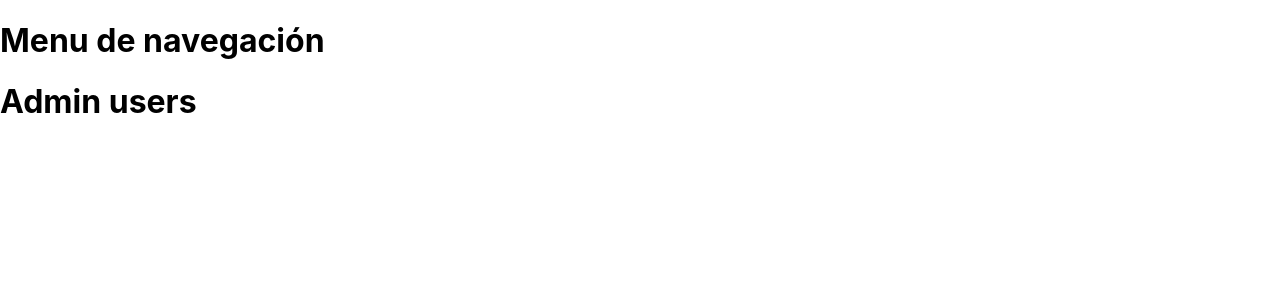
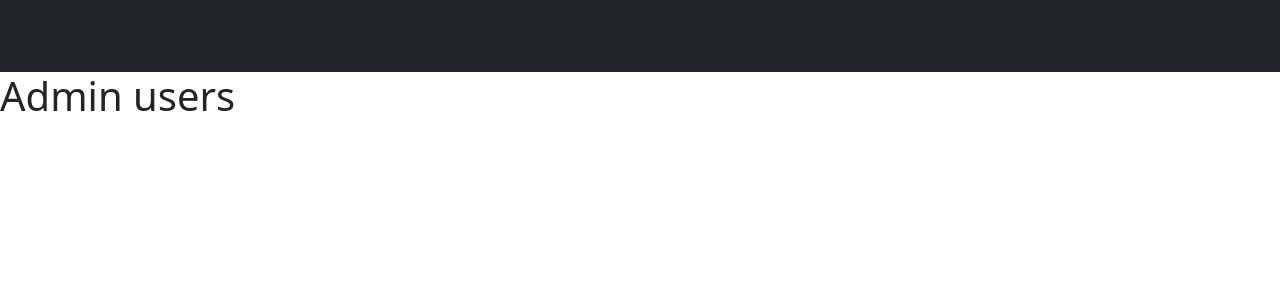
Before and after one commit to juniorfrey/mern-client, a React (Create React App) app: page /admin/usuarios in a window 1280 px wide. Shown: the top 300 px of the page. Built offline with nearby package versions, Linux system fonts and the light colour scheme.

Commit message:
Se instalo react-boostrap para dar estilos a la app

```diff
--- a/package.json
+++ b/package.json
@@ -6,7 +6,9 @@
     "@testing-library/jest-dom": "^5.16.1",
     "@testing-library/react": "^12.1.2",
     "@testing-library/user-event": "^13.5.0",
+    "bootstrap": "^5.1.3",
     "react": "^17.0.2",
+    "react-bootstrap": "^2.0.4",
     "react-dom": "^17.0.2",
     "react-router-dom": "^6.2.1",
     "react-scripts": "5.0.0",
--- a/src/App.js
+++ b/src/App.js
@@ -2,7 +2,7 @@ import AppRouter from "./routers/AppRouter";
 
 function App() {
   return (
-    <div className="App">
+    <div>
         <AppRouter />
     </div>
   );
--- a/src/components/Navigation.js
+++ b/src/components/Navigation.js
@@ -1,7 +1,8 @@
+import {Navbar, Nav, NavDropdown} from 'react-bootstrap';
 export default function Navigation() {
     return (
-        <div>
+        <Navbar collapseOnSelect expand="lg" variant='dark' bg='dark'>
             <h1>Menu de navegación</h1>
-        </div>
+        </Navbar>
     )
 }
--- a/src/index.js
+++ b/src/index.js
@@ -1,8 +1,8 @@
 import React from 'react';
 import ReactDOM from 'react-dom';
-import './index.css';
+
 import App from './App';
-
+import "bootstrap/dist/css/bootstrap.min.css";
 
 ReactDOM.render(
 
```
Also changed, not shown: 1 other file (tests, documents, lock files or other folders).
